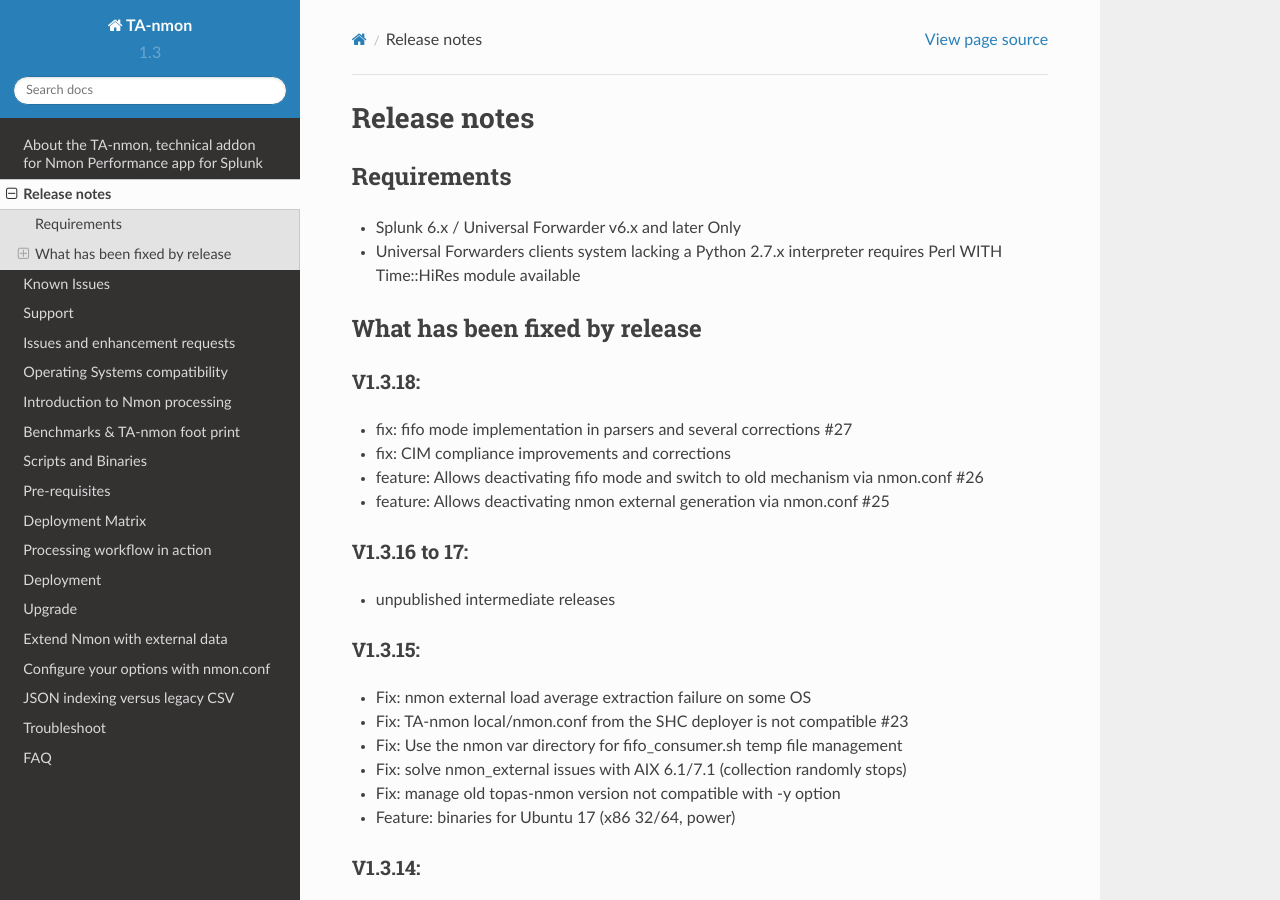
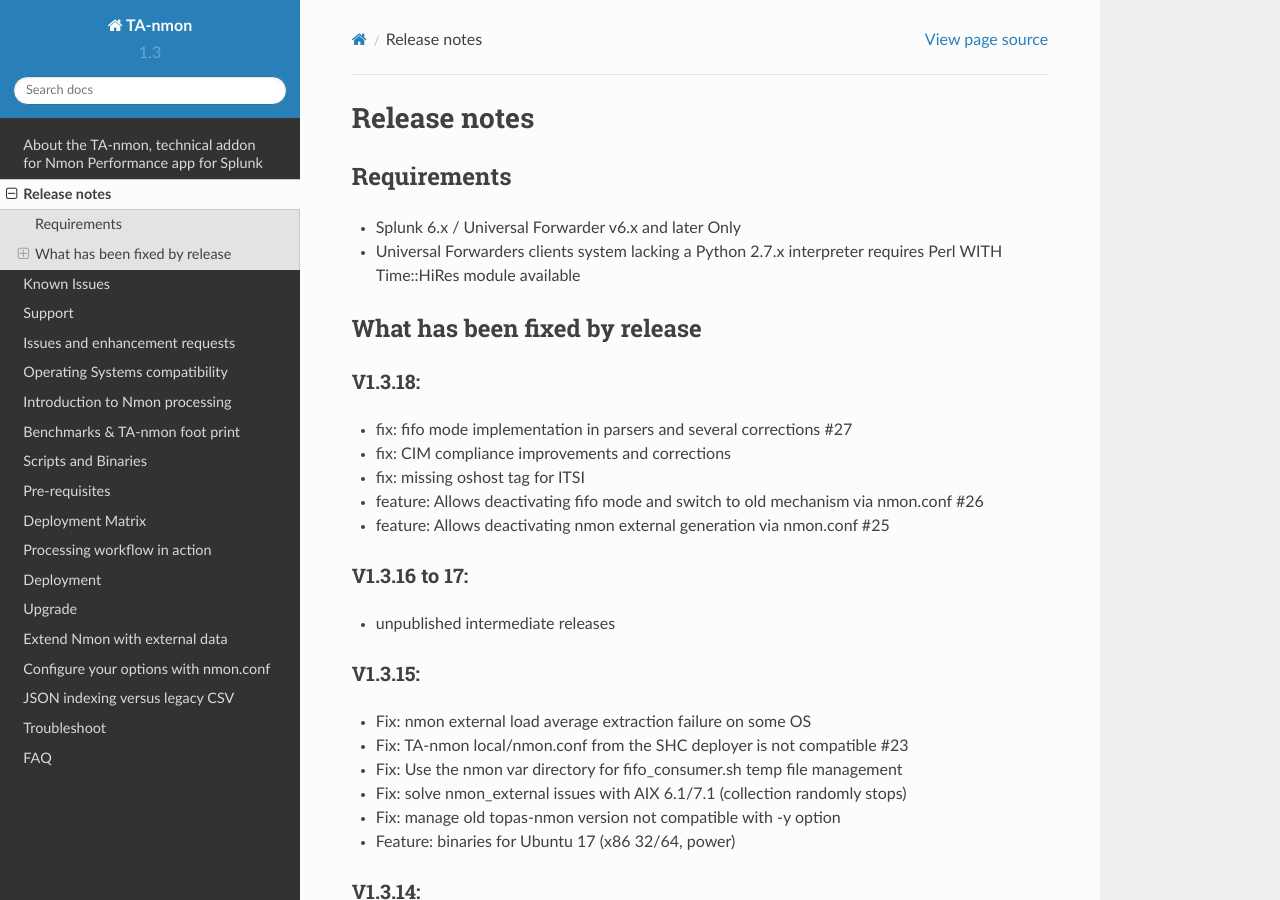
Before and after one commit to guilhemmarchand/TA-nmon, a Sphinx documentation site: the page built from docs/releasenotes.rst, in a window 1280 px wide and 900 px high. Built offline with Sphinx 7.4.7 and the Read the Docs theme 2.0.0, drawn with Linux system fonts in a browser that asks for light colours.

Commit message:
fix: missing oshost tag for ITSI

```diff
--- a/docs/releasenotes.rst
+++ b/docs/releasenotes.rst
@@ -20,6 +20,7 @@
 
 - fix: fifo mode implementation in parsers and several corrections #27
 - fix: CIM compliance improvements and corrections
+- fix: missing oshost tag for ITSI
 - feature: Allows deactivating fifo mode and switch to old mechanism via nmon.conf #26
 - feature: Allows deactivating nmon external generation via nmon.conf #25
 
```
Also changed, not shown: 1 other file.
